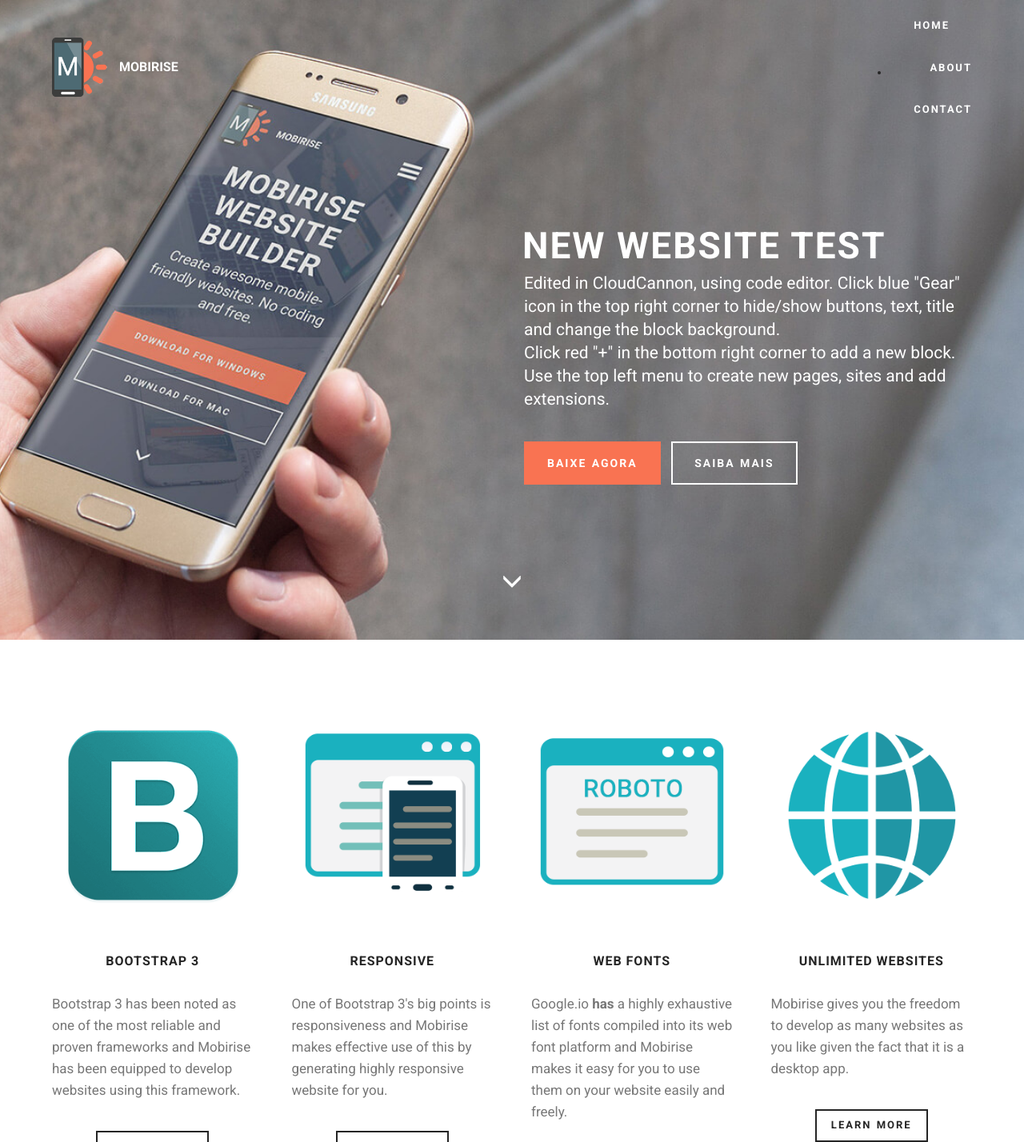
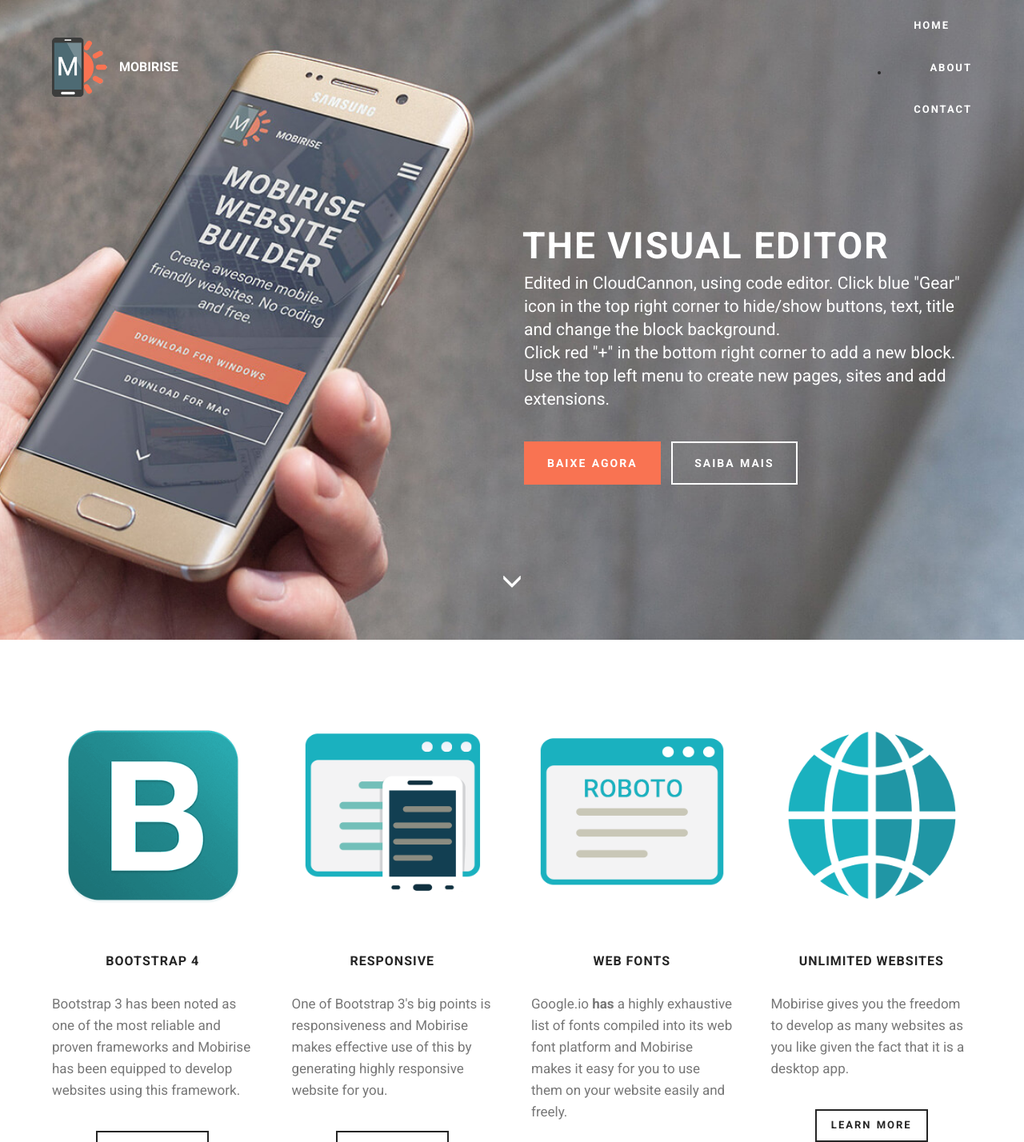
Before and after one commit to csfalcao/HTML-site, a plain HTML site: page index.html in a window 1280 px wide. Shown: the top 1428 px of the page at 80% size. Drawn offline with Linux system fonts and the light colour scheme.

Commit message:
Updated '/index.html' via CloudCannon

```diff
--- a/index.html
+++ b/index.html
@@ -51,7 +51,7 @@
             <div class="mbr-box mbr-box--stretched"><div class="mbr-box__magnet mbr-box__magnet--center-left">
                 <div class="row"><div class=" col-sm-6 col-sm-offset-6">
                     <div class="mbr-hero animated fadeInUp">
-                        <h1 class="mbr-hero__text editable">NEW WEBSITE TEST</h1>
+                        <h1 class="mbr-hero__text editable">THE VISUAL EDITOR</h1>
                         <p class="mbr-hero__subtext editable">Edited in CloudCannon, using code editor. Click blue "Gear" icon in the top right corner to hide/show buttons, text, title and change the block background. <br /> Click red "+" in the bottom right corner to add a new block. Use the top left menu to create new pages, sites and add extensions.</p>
                     </div>
                     <div class="mbr-buttons btn-inverse mbr-buttons--left"><a class="mbr-buttons__btn btn btn-lg btn-danger animated fadeInUp delay" href="https://mobirise.com">BAIXE AGORA</a> <a class="mbr-buttons__btn btn btn-lg btn-default animated fadeInUp delay" href="https://mobirise.com">SAIBA MAIS</a></div>
@@ -77,7 +77,7 @@
                 </div>
                 <div class="mbr-section__container mbr-section__container--middle">
                     <div class="mbr-header mbr-header--reduce mbr-header--center mbr-header--wysiwyg">
-                        <h3 class="mbr-header__text editable">BOOTSTRAP 3</h3>
+                        <h3 class="mbr-header__text editable">BOOTSTRAP 4</h3>
                     </div>
                 </div>
                 <div class="mbr-section__container mbr-section__container--middle">
```
